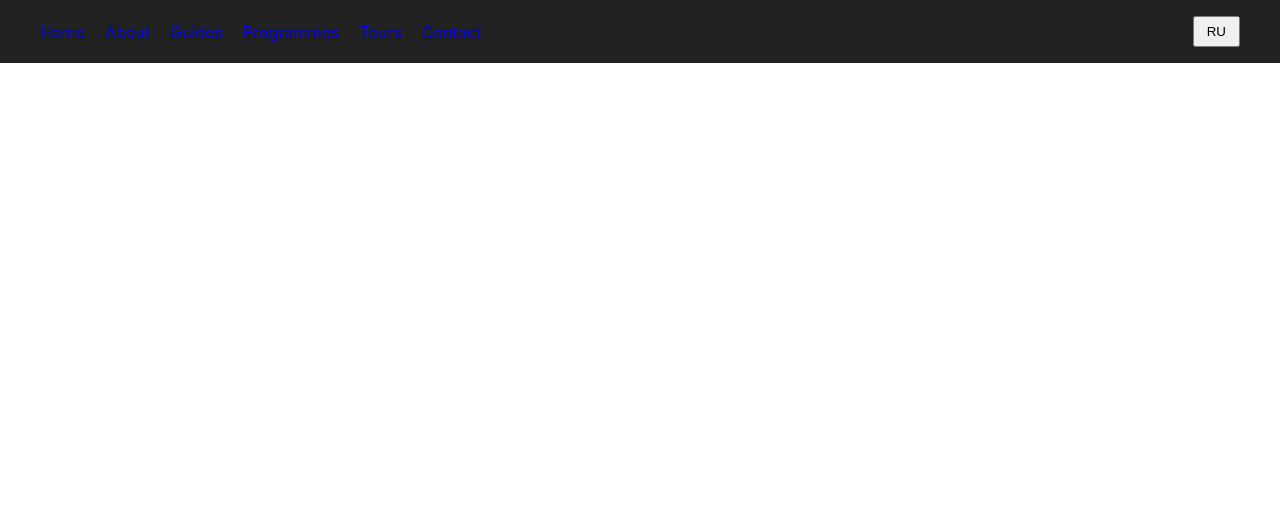
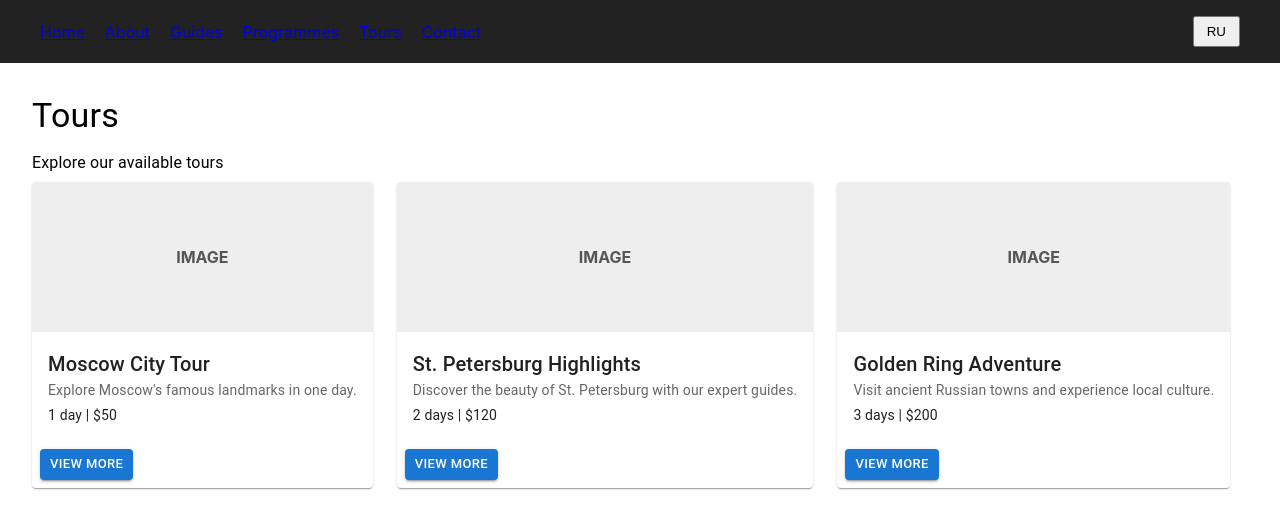
Before and after one commit to dina-fouad/joctours, a React (Create React App) app: page / in a window 1280 px wide. Shown: the top 528 px of the page. Built offline with nearby package versions, Linux system fonts and the light colour scheme.

Commit message:
add i18n

```diff
--- a/src/locales/en/tours.json
+++ b/src/locales/en/tours.json
@@ -1,4 +1,8 @@
 {
+  "title": "Tours",
+  "subtitle": "Explore our available tours",
+  "viewMore": "View More",
+  "data": {
     "moscow_city": {
       "title": "Moscow City Tour",
       "description": "Explore Moscow's famous landmarks in one day.",
@@ -18,3 +22,4 @@
       "price": "$200"
     }
   }
+}
--- a/src/locales/ru/tours.json
+++ b/src/locales/ru/tours.json
@@ -1,4 +1,8 @@
 {
+  "title": "Туры",
+  "subtitle": "Изучите наши доступные туры",
+  "viewMore": "Подробнее",
+  "data": {
     "moscow_city": {
       "title": "Экскурсия по Москве",
       "description": "Исследуйте известные достопримечательности Москвы за один день.",
@@ -18,3 +22,4 @@
       "price": "$200"
     }
   }
+}
--- a/src/pages/Home.js
+++ b/src/pages/Home.js
@@ -1,10 +1,11 @@
 import Header from "../components/Header";
+import Tours from "./Tours"
 
 export default function Home() {
   return (
     <div>
       <Header/>
-
+     <Tours/>
     </div>
   );
 }
--- a/src/pages/Tours.js
+++ b/src/pages/Tours.js
@@ -0,0 +1,71 @@
+import { useTranslation } from "react-i18next";
+import {
+  Grid,
+  Card,
+  CardContent,
+  CardActions,
+  Button,
+  Typography,
+} from "@mui/material";
+
+export default function Tours() {
+  const { t } = useTranslation("tours");
+
+  // جلب بيانات الجولات من i18n
+  const dataObject = t("data", { returnObjects: true });
+
+  // تحويل object إلى array جاهزة للـ map
+  const tours = dataObject && typeof dataObject === "object"
+    ? Object.entries(dataObject).map(([id, value]) => ({ id, ...value }))
+    : [];
+
+  return (
+    <div style={{ padding: "2rem" }}>
+      <Typography variant="h4" gutterBottom>
+        {t("title", "Tours")}
+      </Typography>
+      <Typography variant="subtitle1" gutterBottom>
+        {t("subtitle", "Explore our available tours")}
+      </Typography>
+
+      <Grid container spacing={3}>
+        {tours.map((tour) => (
+          <Grid item xs={12} sm={6} md={4} key={tour.id}>
+            <Card>
+              {/* مكان الصورة */}
+              <div
+                style={{
+                  height: 150,
+                  backgroundColor: "#eee",
+                  display: "flex",
+                  alignItems: "center",
+                  justifyContent: "center",
+                  fontWeight: "bold",
+                  color: "#555",
+                }}
+              >
+                IMAGE
+              </div>
+
+              <CardContent>
+                <Typography variant="h6">{tour.title}</Typography>
+                <Typography variant="body2" color="text.secondary" gutterBottom>
+                  {tour.description}
+                </Typography>
+                <Typography variant="body2">
+                  {tour.duration} | {tour.price}
+                </Typography>
+              </CardContent>
+
+              <CardActions>
+                <Button size="small" variant="contained" color="primary">
+                  {t("viewMore", "View More")}
+                </Button>
+              </CardActions>
+            </Card>
+          </Grid>
+        ))}
+      </Grid>
+    </div>
+  );
+}
```
Lines whose indentation alone changed are shown as unchanged.
